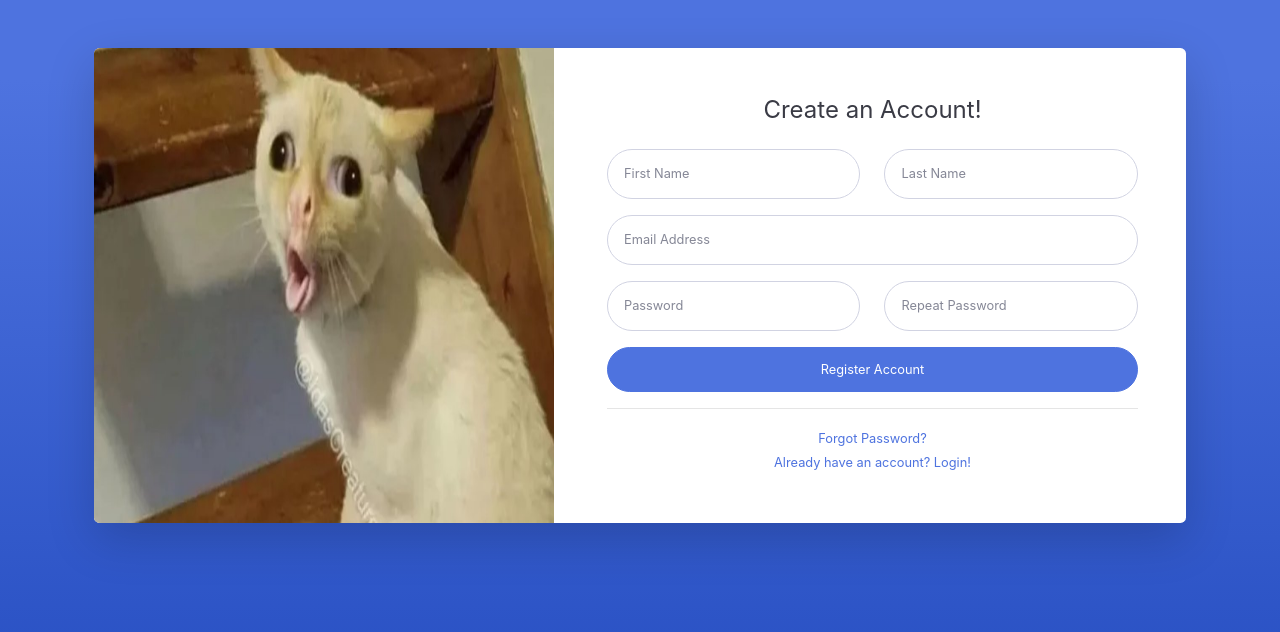
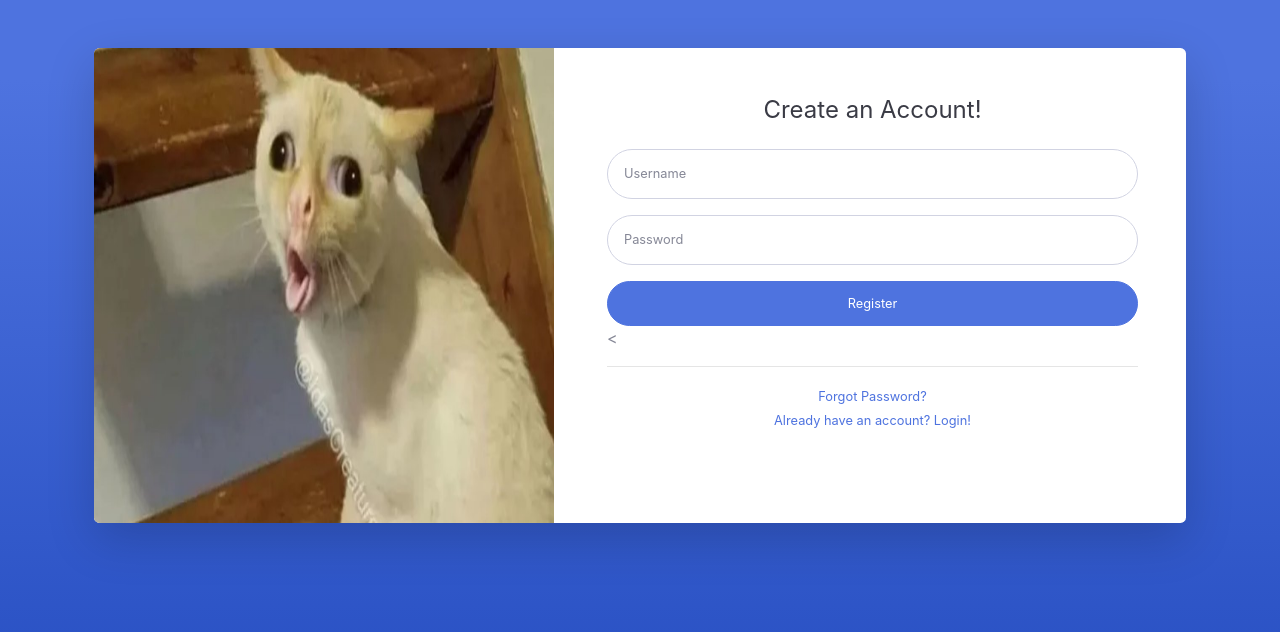
Before and after one commit to nuralfir/project_ci, a CodeIgniter app: page /project_ci/Register in a window 1280 px wide. Shown: the top 632 px of the page. Run offline with CodeIgniter, Linux system fonts and the light colour scheme.

Commit message:
tambah db belum konek

```diff
--- a/application/config/database.php
+++ b/application/config/database.php
@@ -76,9 +76,9 @@ $query_builder = TRUE;
 $db['default'] = array(
 	'dsn'	=> '',
 	'hostname' => 'localhost',
-	'username' => '',
+	'username' => 'root',
 	'password' => '',
-	'database' => '',
+	'database' => 'gudangque',
 	'dbdriver' => 'mysqli',
 	'dbprefix' => '',
 	'pconnect' => FALSE,
--- a/application/controllers/Register.php
+++ b/application/controllers/Register.php
@@ -8,4 +8,15 @@ class Register extends CI_Controller {
 		$this->load->view('register');
 	}
 
+	public function proses_regist()
+	{
+		$data_input = $this->input->post();
+		echo json_encode($data_input);
+	}
+
+	public function insert_user_to_db($data_user)
+	{
+
+	}
+
 }
--- a/application/views/register.php
+++ b/application/views/register.php
@@ -22,34 +22,16 @@
                             <div class="text-center">
                                 <h1 class="h4 text-gray-900 mb-4">Create an Account!</h1>
                             </div>
-                            <form class="user">
-                                <div class="form-group row">
-                                    <div class="col-sm-6 mb-3 mb-sm-0">
-                                        <input type="text" class="form-control form-control-user" id="exampleFirstName"
-                                            placeholder="First Name">
-                                    </div>
-                                    <div class="col-sm-6">
-                                        <input type="text" class="form-control form-control-user" id="exampleLastName"
-                                            placeholder="Last Name">
-                                    </div>
+                            <form class="user" action="<?= base_url('Register/proses_regist') ?>" method="POST">
+                                <div class="form-group">
+                                    <input type="text" name="username" class="form-control form-control-user" id="exampleInputEmail"
+                                        placeholder="Username">
                                 </div>
                                 <div class="form-group">
-                                    <input type="email" class="form-control form-control-user" id="exampleInputEmail"
-                                        placeholder="Email Address">
+                                    <input type="password" name="password" class="form-control form-control-user" id="exampleInputEmail"
+                                        placeholder="Password">
                                 </div>
-                                <div class="form-group row">
-                                    <div class="col-sm-6 mb-3 mb-sm-0">
-                                        <input type="password" class="form-control form-control-user"
-                                            id="exampleInputPassword" placeholder="Password">
-                                    </div>
-                                    <div class="col-sm-6">
-                                        <input type="password" class="form-control form-control-user"
-                                            id="exampleRepeatPassword" placeholder="Repeat Password">
-                                    </div>
-                                </div>
-                                <a href="<?php echo base_url('Dashboard')?>" class="btn btn-primary btn-user btn-block">
-                                    Register Account
-                                </a>
+                                <button type="submit" class="btn btn-primary btn-user btn-block">Register</button>                        <
                             </form>
                             <hr>
                             <div class="text-center">
```
